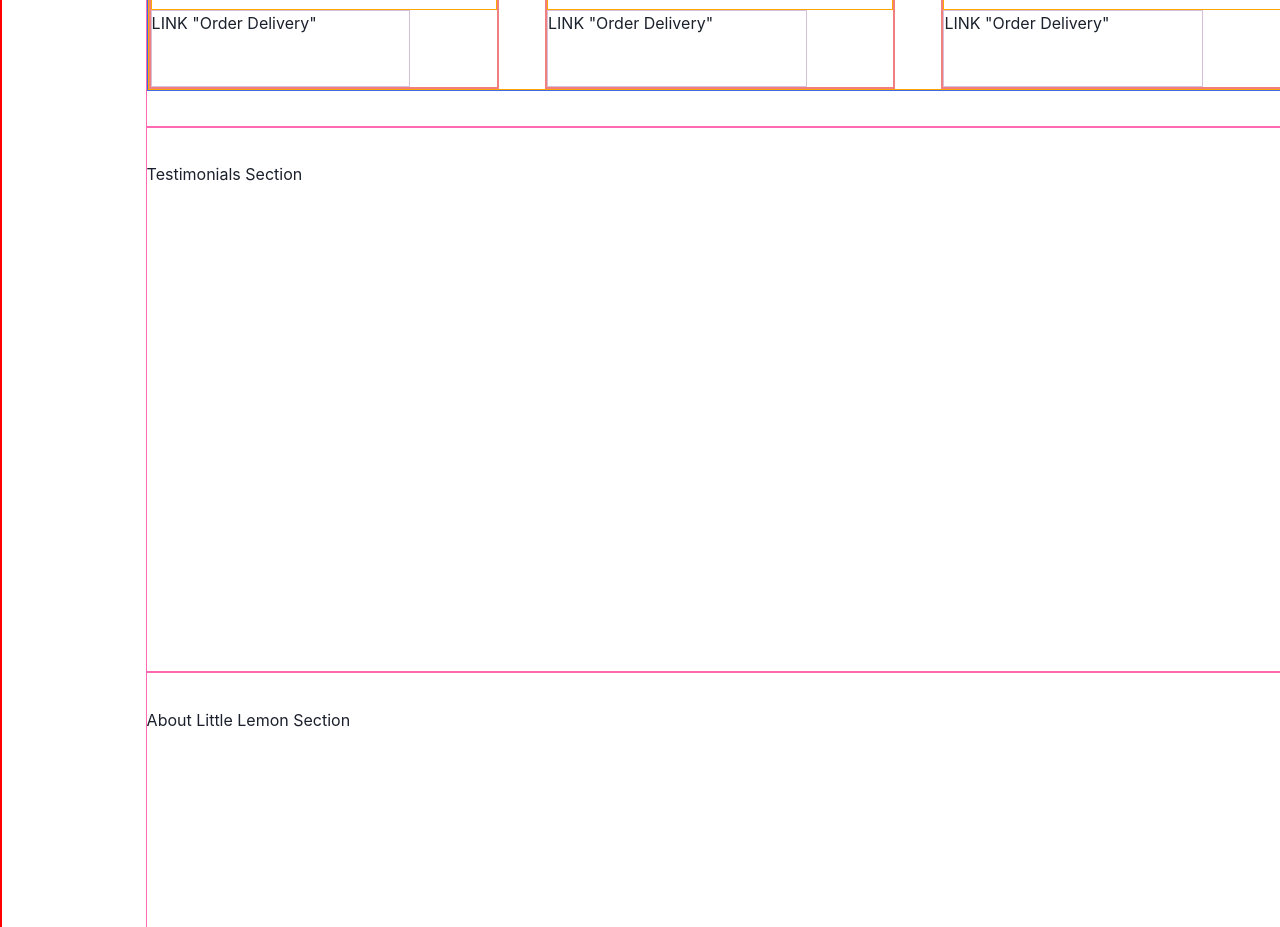
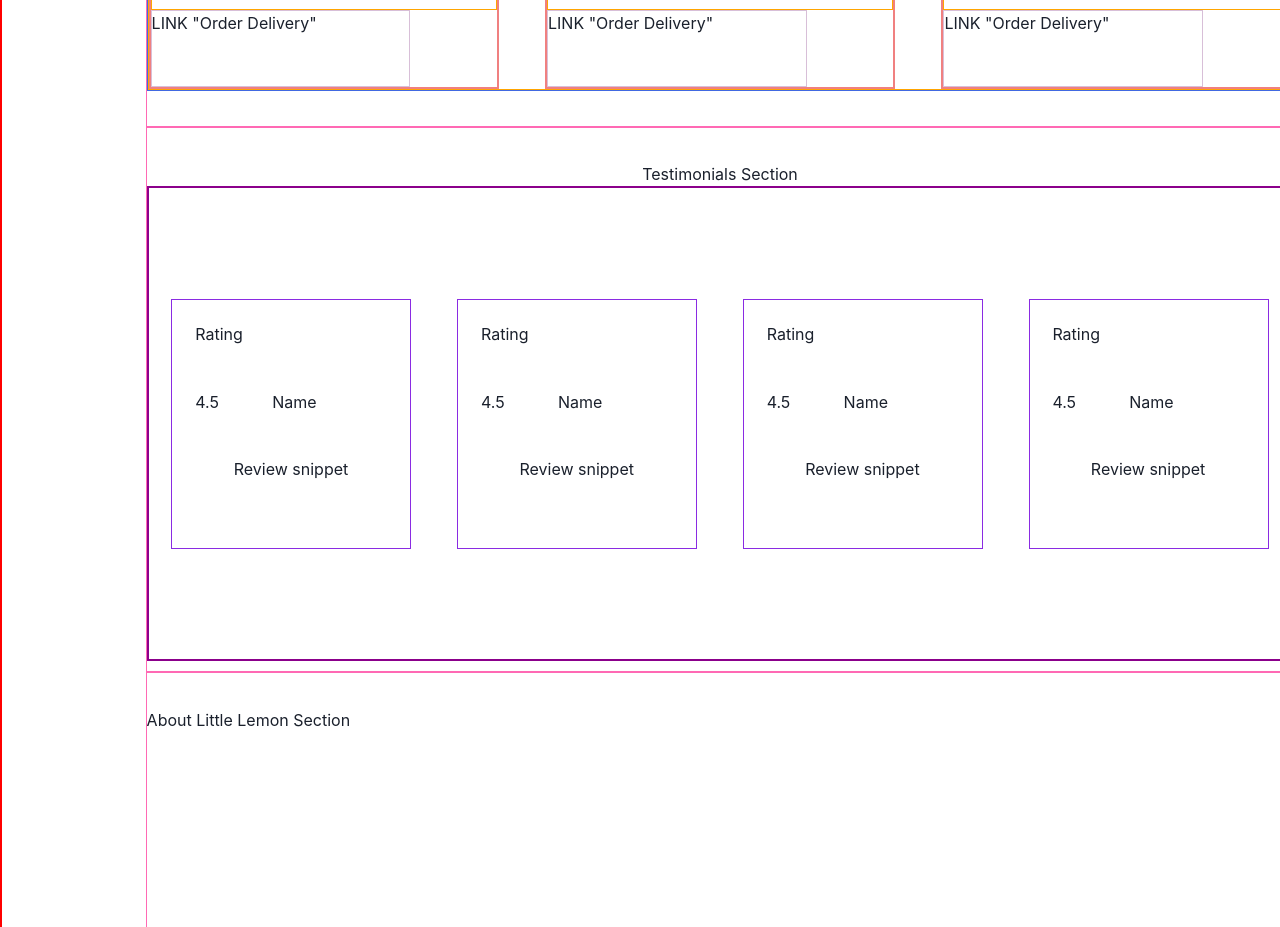
Before and after one commit to j-abellera/LL_Cap_Project, a React (Create React App) app: page / in a window 1280 px wide. Shown: the part 1480-2407 px from the top of the page. Built offline with nearby package versions, Linux system fonts and the light colour scheme.

Commit message:
wireframe testimonial section

```diff
--- a/src/components/Main/Main.js
+++ b/src/components/Main/Main.js
@@ -2,13 +2,14 @@ import React from 'react';
 import './Main.css';
 import Hero from './Hero Section/Hero.js';
 import Highlight from './Highlight Section/Highlight.js';
+import Testimonials from './Testimonials/Testimonials.js';
 
 function Main() {
     return (
         <main className='container'>
             <section id='hero-section'><Hero /></section>
             <section id='highlight-section'><Highlight /></section>
-            <section id='testimonials-section'>Testimonials Section</section>
+            <section id='testimonials-section'><Testimonials /></section>
             <section id='about-section'>About Little Lemon Section</section>
         </main>
     )
--- /dev/null
+++ b/src/components/Main/Testimonials/Testimonial.css
@@ -0,0 +1,30 @@
+.t-card-container {
+    display: grid;
+    grid-template-columns: repeat(5, 1fr);
+    grid-template-rows: repeat(3, 1fr);
+    border: solid 1px blueviolet;
+    width: 250px;
+    height: 250px;
+    margin: 0 2%;
+    padding: 2%;
+    grid-template-areas:'rt rt . . .'
+                        'r r n n n'
+                        '. tr tr tr .'
+    ;
+}
+
+.rating-title {
+    grid-area: rt;
+}
+
+.rating {
+    grid-area: r;
+}
+
+.t-name {
+    grid-area: n;
+}
+
+.t-review {
+    grid-area: tr;
+}
--- /dev/null
+++ b/src/components/Main/Testimonials/Testimonial.js
@@ -0,0 +1,15 @@
+import React from 'react';
+import './Testimonial.css';
+
+function Testimonial() {
+    return (
+        <div className='t-card-container'>
+            <h3 className='rating-title'>Rating</h3>
+            <div className='rating'>4.5</div>
+            <div className='t-name'>Name</div>
+            <div className='t-review'>Review snippet</div>
+        </div>
+    )
+}
+
+export default Testimonial;
--- /dev/null
+++ b/src/components/Main/Testimonials/Testimonials.css
@@ -0,0 +1,11 @@
+.testimonial-container {
+    display: flex;
+    border: solid 2px darkmagenta;
+    justify-content: center;
+    align-items: center;
+    height: 100%;
+}
+
+.testimonials-title {
+    text-align: center;
+}
--- /dev/null
+++ b/src/components/Main/Testimonials/Testimonials.js
@@ -0,0 +1,19 @@
+import React from 'react';
+import './Testimonials.css';
+import Testimonial from './Testimonial.js';
+
+function Testimonials() {
+    return (
+        <>
+            <h1 className='testimonials-title'>Testimonials Section</h1>
+            <div className='testimonial-container'>
+                <Testimonial />
+                <Testimonial />
+                <Testimonial />
+                <Testimonial />
+            </div>
+        </>
+    )
+}
+
+export default Testimonials;
```
